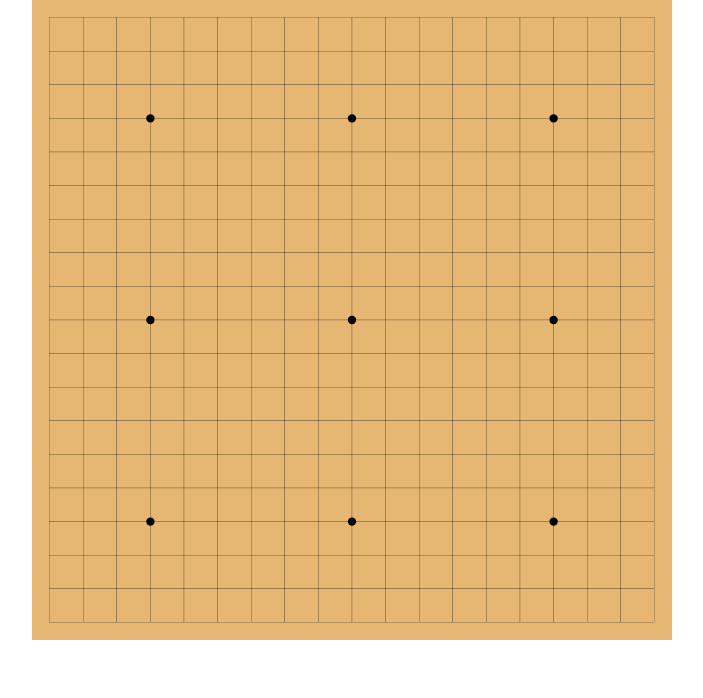
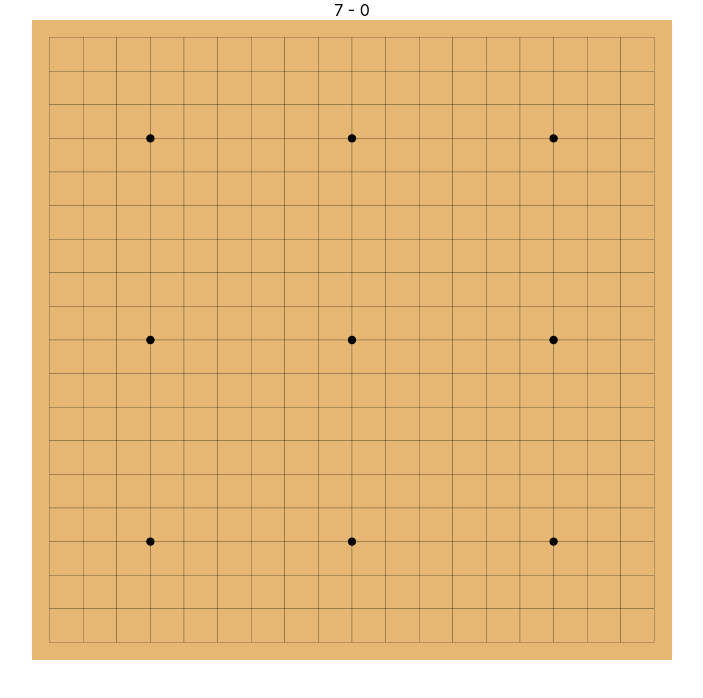
Before and after one commit to ZacheryFaria/gomoku, a React (Create React App) app: page / in a window 1280 px wide. Shown: the top 698 px of the page, without its empty margins (288-991 px from the left). Built offline with nearby package versions, Linux system fonts and the light colour scheme.

Commit message:
Added timer

```diff
--- a/src/App.tsx
+++ b/src/App.tsx
@@ -1,11 +1,13 @@
 import React from "react";
 import Board from "./components/Board";
+import Timer from "./components/Timer";
 import "./App.css";
 
 function App() {
   document.title = "gomoku";
   return (
     <div className="App">
+      <Timer />
       <Board />
     </div>
   );
--- /dev/null
+++ b/src/components/Timer.tsx
@@ -0,0 +1,29 @@
+import React, { useState, useEffect } from "react";
+
+const Timer: React.FC<{}> = () => {
+  const [seconds, setSeconds] = useState([0,0]);
+
+  const [player, setPlayer] = useState(0);
+
+  useEffect(() => {
+    const interval = setInterval(() => {
+      setSeconds(([a,b]) => {
+        if (player == 0) {
+          return ([a+1, b]);
+        } else {
+          return ([a, b+1]);
+        }
+      })
+    }, 1000);
+    return () => clearInterval(interval);
+  }, []);
+
+  // TODO: add css
+  return (
+    <div>
+      {seconds[0] + " - " + seconds[1]}
+    </div>
+  );
+};
+
+export default Timer
```
